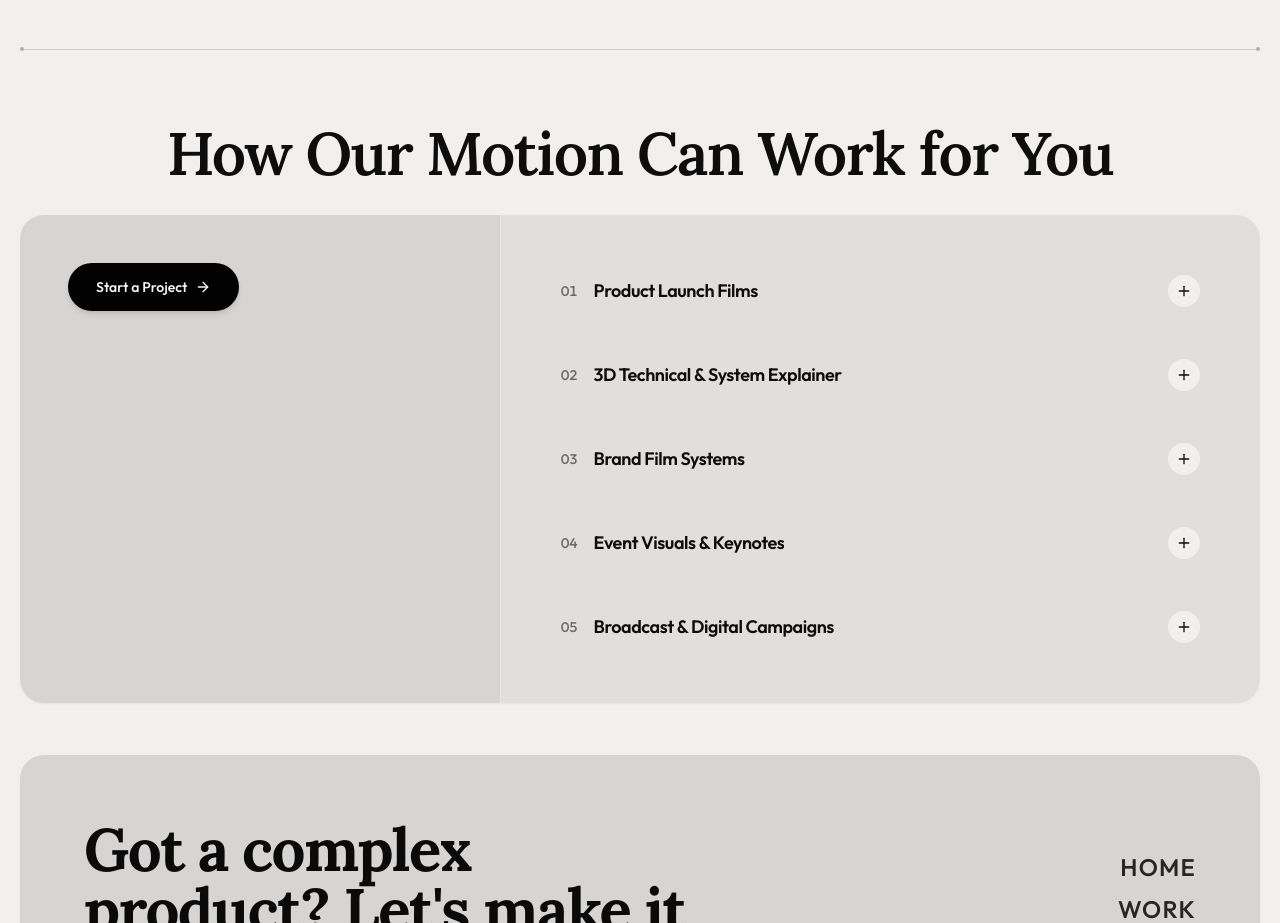
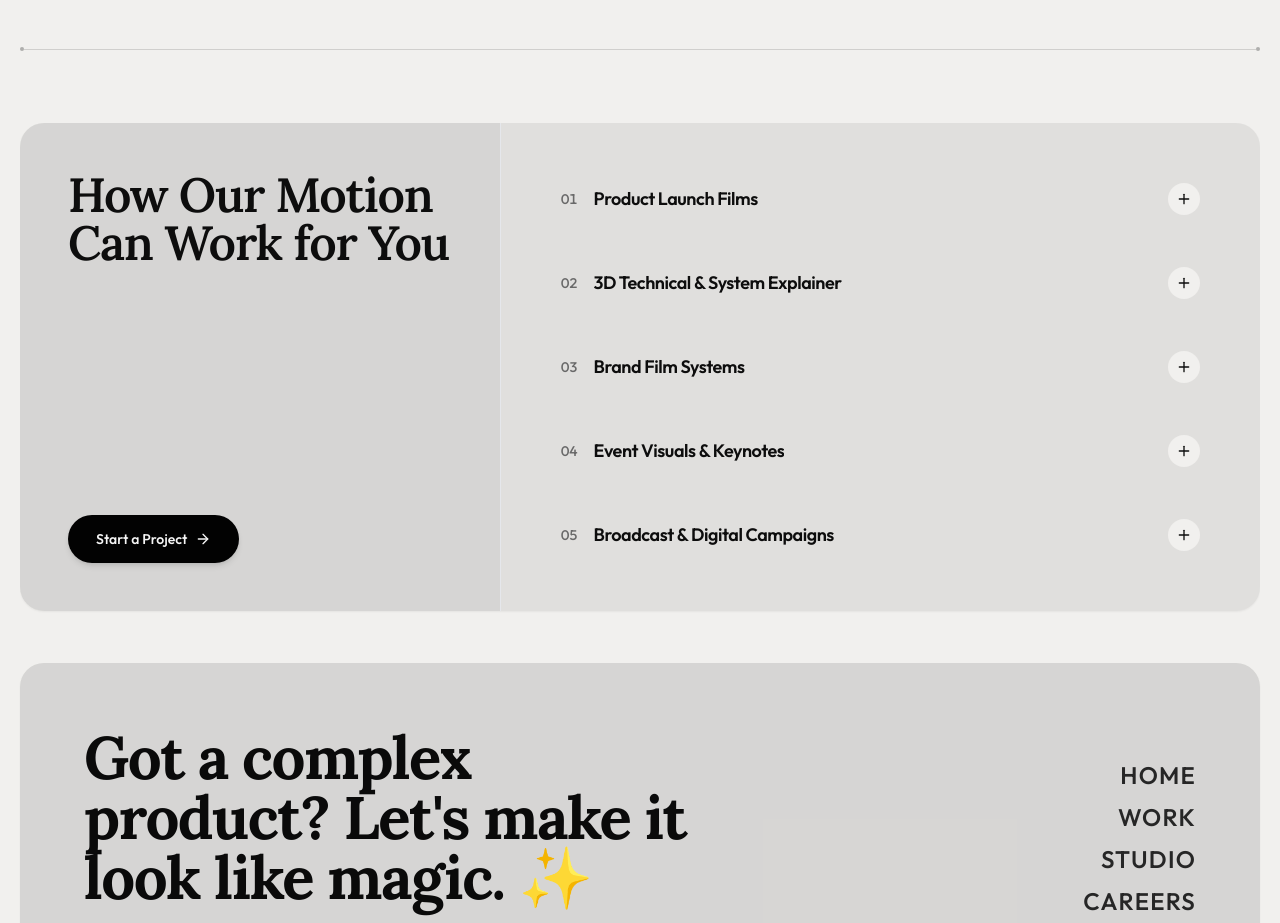
Before and after one commit to pixelgridstudios/PGS-Website-v1, a React (Vite) app: page / in a window 1280 px wide. Shown: the part 3500-4423 px from the top of the page. Built offline with nearby package versions, Linux system fonts and the light colour scheme; the HTML template or start-up script is replaced by a standard one.

Commit message:
style: move 'How Our Motion Can Work for You' header into left column

```diff
--- a/src/pages/Home.tsx
+++ b/src/pages/Home.tsx
@@ -248,19 +248,16 @@ export const Home: React.FC = () => {
         {/* How Our Motion Can Work for You */}
         <section className="py-6 sm:py-8 overflow-hidden w-full">
           <div className="mx-auto max-w-[1600px]">
-            {/* Section Header */}
-            <FadeIn delay={0.1} className="flex flex-col gap-3 md:items-center md:text-center mb-6 sm:mb-8">
-              <h2 className="font-serif text-4xl lg:text-6xl font-semibold tracking-tight text-brand-foreground">
-                How Our Motion Can Work for You
-              </h2>
-            </FadeIn>
-
             {/* Seamless Borderless Sibling Card Architecture */}
             <FadeIn delay={0.2} className="w-full flex flex-col lg:grid lg:grid-cols-[440px_1fr] xl:grid-cols-[480px_1fr] rounded-2xl sm:rounded-3xl bg-brand-muted overflow-hidden shadow-sm dark:shadow-2xl border-0">
 
               {/* Left Column: Context & Direct CTA (Slightly Darker for Subtle Differentiation) */}
               <div className="p-6 sm:p-10 lg:p-12 flex flex-col justify-between gap-8 bg-black/[0.045] dark:bg-black/30 text-brand-foreground">
-
+                <div>
+                  <h2 className="font-serif text-3xl sm:text-4xl lg:text-5xl font-semibold tracking-tight text-brand-foreground leading-snug">
+                    How Our Motion<br className="hidden lg:block" /> Can Work for You
+                  </h2>
+                </div>
 
                 <div>
                   <Link
```
Also changed, not shown: move_header.cjs (added, +22 -0 lines).
